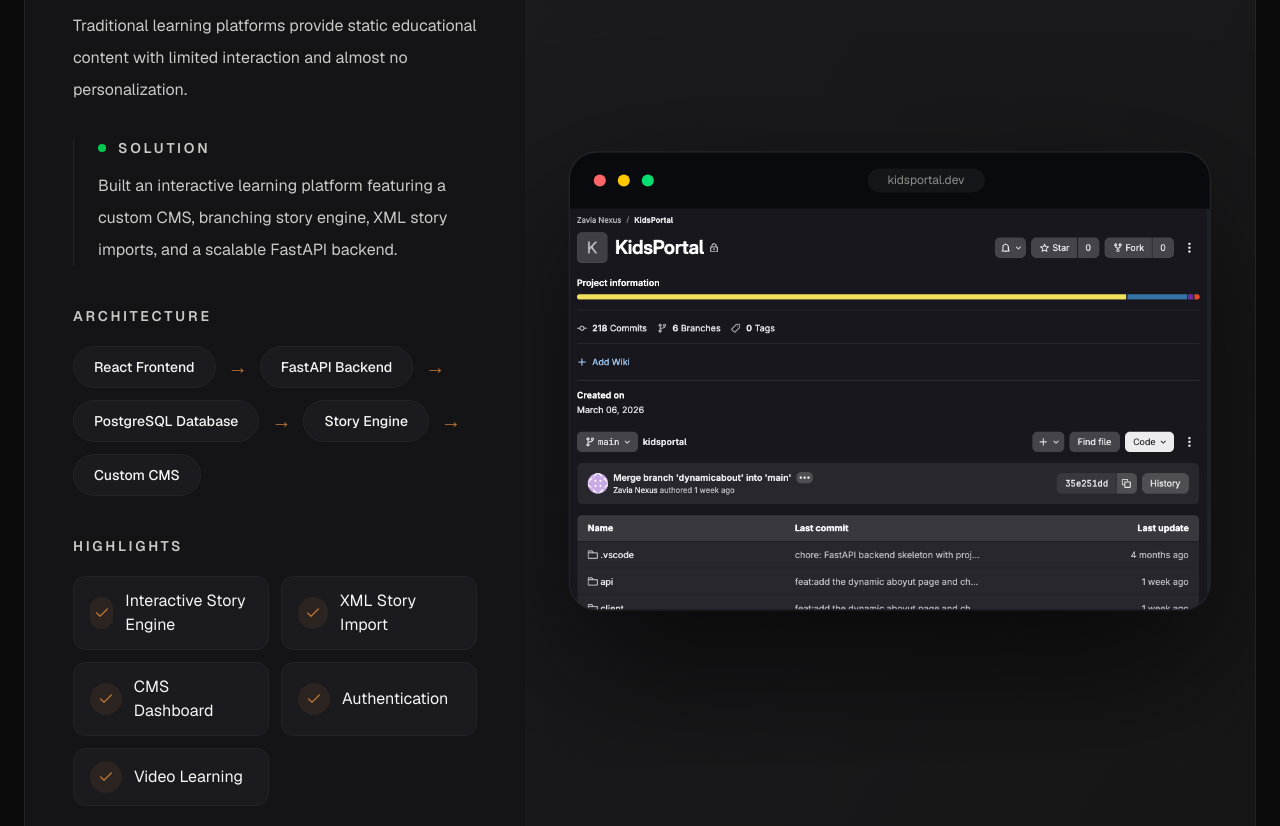
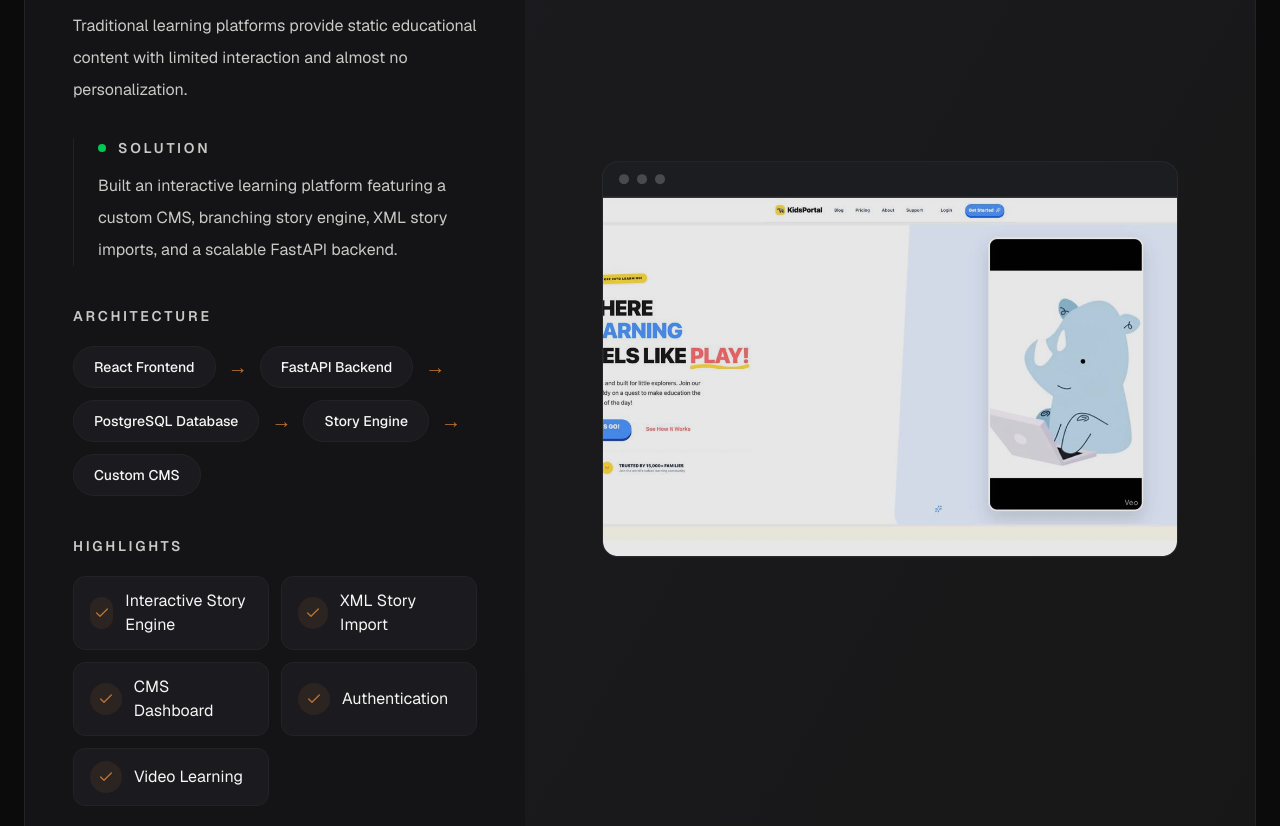
Before and after one commit to m-taaha/taaha-portfolio, a Next.js app: page / in a window 1280 px wide. Shown: the part 3300-4126 px from the top of the page. Built offline with nearby package versions, Linux system fonts and the light colour scheme.

Commit message:
feat(project-preview): introduce blueprint architecture overlay

```diff
--- a/app/components/sections/Systems/cards/preview/Blueprint/BlueprintCanvas.tsx
+++ b/app/components/sections/Systems/cards/preview/Blueprint/BlueprintCanvas.tsx
@@ -0,0 +1,79 @@
+"use client";
+
+import { motion } from "framer-motion";
+import { BlueprintConnection } from "./BlueprintConnection";
+import { BlueprintNode } from "./BlueprintNode";
+import { BlueprintData } from "./blueprint";
+
+interface Props {
+  blueprint: BlueprintData;
+}
+
+export function BlueprintCanvas({ blueprint }: Props) {
+  return (
+    <motion.div
+      className="
+        absolute
+        inset-0
+        z-10
+        pointer-events-none
+      "
+      variants={{
+        idle: {
+          y: -120,
+          opacity: 0,
+        },
+
+        hover: {
+          y: 40,
+          opacity: 1,
+          transition: {
+            duration: 0.8,
+            ease: [0.16, 1, 0.3, 1],
+          },
+        },
+      }}
+    >
+      <motion.svg
+        viewBox="0 0 1000 600"
+        className="h-full w-full"
+        preserveAspectRatio="xMidYMid meet"
+      >
+        {blueprint.connections.map((connection, index) => {
+          const from = blueprint.nodes.find(
+            (node) => node.id === connection.from,
+          );
+
+          const to = blueprint.nodes.find((node) => node.id === connection.to);
+
+          if (!from || !to) return null;
+
+          return (
+            <BlueprintConnection key={index} startNode={from} endNode={to} />
+          );
+        })}
+
+        {blueprint.nodes.map((node) => (
+          <BlueprintNode key={node.id} node={node} />
+        ))}
+      </motion.svg>
+
+      {/* Soft center glow */}
+
+      <div
+        className="
+          absolute
+          left-1/2
+          top-1/2
+          h-[500px]
+          w-[500px]
+          -translate-x-1/2
+          -translate-y-1/2
+          rounded-full
+          bg-brand-primary/5
+          blur-[140px]
+        "
+      />
+    </motion.div>
+  );
+}
--- a/app/components/sections/Systems/cards/preview/Blueprint/BlueprintNode.tsx
+++ b/app/components/sections/Systems/cards/preview/Blueprint/BlueprintNode.tsx
@@ -0,0 +1,61 @@
+"use client";
+
+import { motion } from "framer-motion";
+import { NodeData } from "./blueprint";
+
+interface Props {
+  node: NodeData;
+}
+
+export function BlueprintNode({ node }: Props) {
+  return (
+    <motion.g
+      variants={{
+        idle: {
+          opacity: 0,
+          scale: 0.9,
+        },
+        hover: {
+          opacity: 1,
+          scale: 1,
+        },
+      }}
+      transition={{
+        duration: 0.45,
+        ease: [0.16, 1, 0.3, 1],
+      }}
+    >
+      {/* Glow */}
+
+      <circle cx={node.x} cy={node.y} r={82} fill="rgba(209,139,53,.06)" />
+
+      {/* Pill */}
+
+      <foreignObject x={node.x - 105} y={node.y - 28} width={210} height={56}>
+        <div
+          className="
+            flex
+            h-full
+            w-full
+            items-center
+            justify-center
+            rounded-full
+            border
+            border-brand-primary/40
+            bg-[#151516]/95
+            px-8
+            py-3
+            text-[17px]
+            font-semibold
+            tracking-[0.02em]
+            text-white
+            backdrop-blur-xl
+            shadow-[0_0_40px_rgba(209,139,53,.15)]
+          "
+        >
+          {node.label}
+        </div>
+      </foreignObject>
+    </motion.g>
+  );
+}
--- a/app/components/sections/Systems/cards/preview/Blueprint/blueprint.ts
+++ b/app/components/sections/Systems/cards/preview/Blueprint/blueprint.ts
@@ -1,58 +1,139 @@
-export interface BlueprintNodeData {
+export type NodeType = "client" | "server" | "database" | "service" | "queue";
+
+export interface NodeData {
   id: string;
-
   label: string;
-
   x: number;
-
   y: number;
+  type?: NodeType;
 }
 
-export const blueprintNodes: BlueprintNodeData[] = [
+export interface ConnectionData {
+  from: string;
+  to: string;
+}
+
+export interface BlueprintData {
+  id: string;
+  nodes: NodeData[];
+  connections: ConnectionData[];
+}
+
+export const architectures: Record<string, BlueprintData> = {
+  kidsportal: {
+    id: "kidsportal",
+    nodes: [
+      { id: "react", label: "React UI", x: 200, y: 500, type: "client" },
+      { id: "fastapi", label: "FastAPI", x: 500, y: 500, type: "server" },
+      { id: "postgres", label: "PostgreSQL", x: 800, y: 300, type: "database" },
       {
-    id: "frontend",
-    label: "Frontend",
-    x: 330,
-    y: 70,
+        id: "storyengine",
+        label: "Story Engine",
+        x: 800,
+        y: 700,
+        type: "service",
+      },
+    ],
+    connections: [
+      { from: "react", to: "fastapi" },
+      { from: "fastapi", to: "postgres" },
+      { from: "fastapi", to: "storyengine" },
+    ],
+  },
+  portfolio: {
+    id: "portfolio",
+    nodes: [
+      {
+        id: "github",
+        label: "GitHub",
+        x: 110,
+        y: 140,
+        type: "service",
       },
 
       {
-    id: "backend",
-    label: "API",
-    x: 170,
-    y: 190,
+        id: "webhook",
+        label: "Webhook",
+        x: 390,
+        y: 140,
+        type: "server",
       },
 
       {
-    id: "auth",
-    label: "Auth",
-    x: 490,
-    y: 190,
+        id: "bullmq",
+        label: "BullMQ",
+        x: 700,
+        y: 140,
+        type: "queue",
       },
 
       {
-    id: "database",
-    label: "Database",
-    x: 330,
-    y: 320,
+        id: "redis",
+        label: "Redis",
+        x: 520,
+        y: 360,
+        type: "database",
       },
 
       {
-    id: "engine",
-    label: "Engine",
-    x: 330,
-    y: 450,
+        id: "openai",
+        label: "OpenAI",
+        x: 920,
+        y: 360,
+        type: "service",
       },
-];
-
-export const blueprintConnections = [
-  ["frontend", "backend"],
-
-  ["frontend", "auth"],
-
-  ["backend", "database"],
-
-  ["auth", "database"],
-
-  ["database", "engine"],
-] as const;
+    ],
+    connections: [
+      { from: "config", to: "tokens" },
+      { from: "tokens", to: "components" },
+      { from: "components", to: "pages" },
+      { from: "pages", to: "deployment" },
+    ],
+  },
+  nitpick: {
+    id: "nitpick",
+    nodes: [
+      {
+        id: "github",
+        label: "GitHub",
+        x: 90,
+        y: 180,
+        type: "service",
+      },
+      {
+        id: "webhook",
+        label: "Webhook",
+        x: 390,
+        y: 180,
+        type: "server",
+      },
+      {
+        id: "bullmq",
+        label: "BullMQ",
+        x: 760,
+        y: 180,
+        type: "queue",
+      },
+      {
+        id: "redis",
+        label: "Redis",
+        x: 520,
+        y: 380,
+        type: "database",
+      },
+      {
+        id: "openai",
+        label: "OpenAI",
+        x: 960,
+        y: 380,
+        type: "service",
+      },
+    ],
+    connections: [
+      { from: "github", to: "webhook" },
+      { from: "webhook", to: "bullmq" },
+      { from: "bullmq", to: "redis" },
+      { from: "bullmq", to: "openai" },
+    ],
+  },
+};
--- a/app/components/sections/Systems/cards/preview/BrowserFrame.tsx
+++ b/app/components/sections/Systems/cards/preview/BrowserFrame.tsx
@@ -1,52 +1,63 @@
+"use client"
+
+import { motion } from "framer-motion";
 import Image from "next/image";
 
 interface BrowserFrameProps {
-  image: string;
-  title: string;
+  imageSrc: string;
+  altText: string;
 }
 
-export function BrowserFrame({ image, title }: BrowserFrameProps) {
+export function BrowserFrame({ imageSrc, altText }: BrowserFrameProps) {
   return (
-    <div
+    <motion.div
       className="
-        absolute
-        left-1/2
-        top-[55%]
-        w-[88%]
-        -translate-x-1/2
-        -translate-y-1/2
-        group-hover:-translate-y-5
+        relative
+        z-20
+        w-full
+        max-w-3xl
+        mx-auto
+        rounded-2xl
         overflow-hidden
-        rounded-[28px]
         border
         border-white/10
-        bg-[#0f1117]
-        shadow-[0_60px_150px_rgba(0,0,0,.65)]
-        transition-all
-        duration-700
-       group-hover:scale-[1.03]
+        bg-[#101114]
       "
+      variants={{
+        idle: {
+          y: 40,
+          scale: 1,
+          opacity: 1,
+        },
+
+        hover: {
+          y: 190,
+          scale: 0.90,
+          opacity: 0.82,
+        },
+      }}
+      transition={{
+        duration: 0.8,
+        ease: [0.16, 1, 0.3, 1],
+      }}
     >
-      {/* Header */}
-
-      <div className="flex items-center gap-3 border-b border-white/5 bg-black/40 px-6 py-4">
-        <div className="h-3 w-3 rounded-full bg-red-400" />
-        <div className="h-3 w-3 rounded-full bg-yellow-400" />
-        <div className="h-3 w-3 rounded-full bg-green-400" />
-
-        <div className="mx-auto rounded-full bg-white/5 px-5 py-1 text-xs text-text-muted">
-          {title.toLowerCase()}.dev
-        </div>
+      {/* macOS style title bar */}
+      <div className="flex items-center gap-2 px-4 py-3 border-b border-white/5 bg-white/5">
+        <div className="w-2.5 h-2.5 rounded-full bg-white/20" />
+        <div className="w-2.5 h-2.5 rounded-full bg-white/20" />
+        <div className="w-2.5 h-2.5 rounded-full bg-white/20" />
       </div>
 
-      <div className="relative aspect-[16/10]">
+      <div className="relative aspect-[16/10] w-full">
         <Image
-          src={image}
-          alt={title}
+          src={imageSrc}
+          alt={altText}
           fill
-          className="object-cover object-top"
+          className="object-cover object-top opacity-90 transition-opacity duration-500 hover:opacity-100"
+          sizes="(max-width: 768px) 100vw, 50vw"
+          priority
         />
       </div>
-    </div>
+    </motion.div>
   );
 }
--- a/app/components/sections/Systems/cards/preview/SystemPreview.tsx
+++ b/app/components/sections/Systems/cards/preview/SystemPreview.tsx
@@ -1,31 +1,97 @@
-import { System } from "@/app/config/systems";
+"use client";
+
+import { motion } from "framer-motion";
 
 import { BrowserFrame } from "./BrowserFrame";
-import { SystemBlueprint } from "./SystemBluePrint";
+import { BlueprintCanvas } from "./Blueprint/BlueprintCanvas";
+import { architectures } from "./Blueprint/blueprint";
 
-
-
-
+import { System } from "@/app/config/systems";
 
 interface Props {
   system: System;
 }
 
 export function SystemPreview({ system }: Props) {
+  const blueprint = architectures[system.id];
+
   return (
-    <div
+    <motion.div
+      initial="idle"
+      whileHover="hover"
       className="
-         relative
-        min-h-[700px]
+        relative
+        flex
+        h-full
+        min-h-[720px]
         overflow-hidden
         bg-gradient-to-br
         from-surface-secondary
         to-[#171717]
       "
     >
-      <BrowserFrame image={system.image} title={system.name} />
+      {/* ---------------- Blueprint ---------------- */}
 
-      <SystemBlueprint architecture={system.architecture} />
-    </div>
+      {blueprint && (
+        <motion.div
+          variants={{
+            idle: {
+              opacity: 0,
+              y: -80,
+            },
+            hover: {
+              opacity: 1,
+              y: 0,
+              transition: {
+                duration: 0.6,
+                ease: [0.16, 1, 0.3, 1],
+              },
+            },
+          }}
+          className="
+            absolute
+            left-0
+            right-0
+            top-8
+            h-[280px]
+            z-10
+          "
+        >
+          <BlueprintCanvas blueprint={blueprint} />
+        </motion.div>
+      )}
+
+      {/* ---------------- Browser ---------------- */}
+
+      <motion.div
+        variants={{
+          idle: {
+            y: 0,
+            scale: 1,
+          },
+          hover: {
+            y: 110,
+            scale: 0.96,
+            transition: {
+              type: "spring",
+              stiffness: 90,
+              damping: 18,
+            },
+          },
+        }}
+        className="
+          absolute
+          left-1/2
+          top-1/2
+          z-20
+          w-full
+          max-w-xl
+          -translate-x-1/2
+          -translate-y-1/2
+        "
+      >
+        <BrowserFrame imageSrc={system.image} altText={system.name} />
+      </motion.div>
+    </motion.div>
   );
 }
--- a/app/config/systems.ts
+++ b/app/config/systems.ts
@@ -111,7 +111,7 @@ export const systems: readonly System[] = [
 
     technologies: ["React", "TypeScript", "FastAPI", "Python", "PostgreSQL"],
 
-    image: "/images/projects/kidsportal/cover.png",
+    image: "/images/projects/kidsportal/cover-v2.png",
 
     gitlab: "https://gitlab.com/zavianexus/kidsportal",
 
```
Also changed, not shown: app/components/sections/Systems/cards/preview/Blueprint/BlueprintConnection.tsx (+82 -0 lines), public/images/projects/kidsportal/cover-v2.png (added), public/images/projects/kidsportal/cover.png (deleted). Lines whose indentation alone changed are shown as unchanged.
